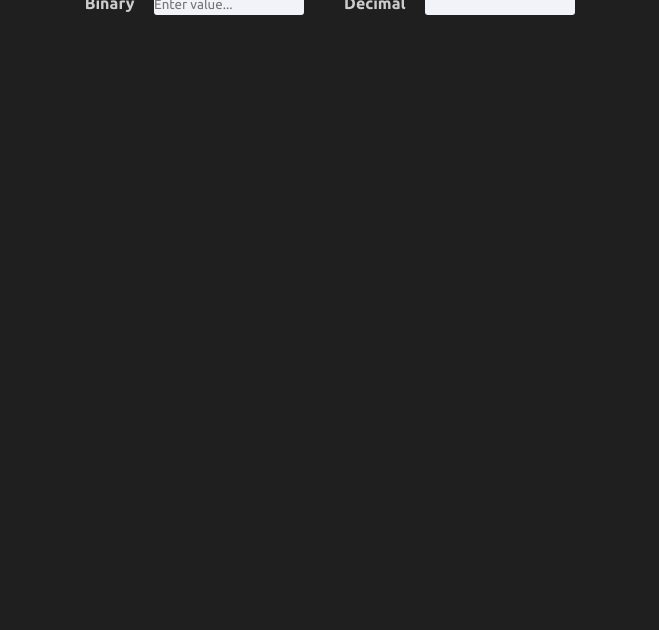
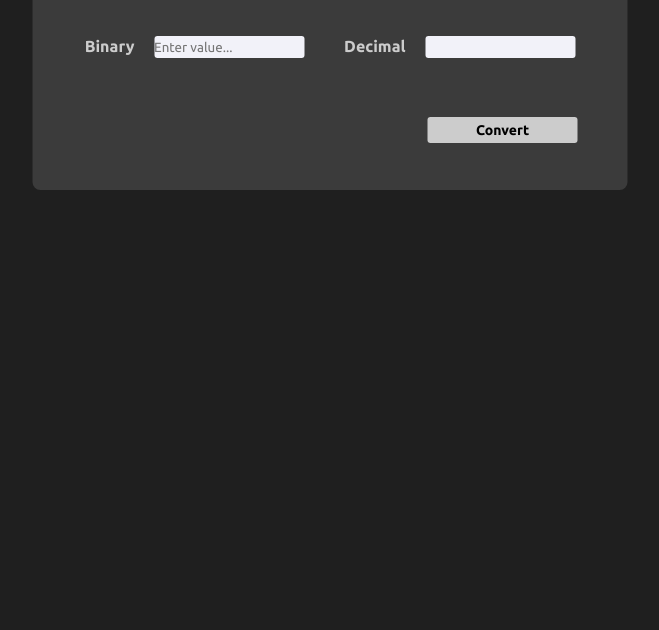
Before and after one commit to renanlisboa/Bin2Dec-Practicing, a plain HTML site: page index.html in a window 1280 px wide. Shown: the part 170-800 px from the top of the page, without its empty margins (310-969 px from the left). Drawn offline with Linux system fonts and the light colour scheme.

Commit message:
main-box added, changed hover color

```diff
--- a/index.html
+++ b/index.html
@@ -10,6 +10,7 @@
 </head>
 <body>
   <div id="page-bg">
+    <div class="main-box">
       <div class="container">
         <div class="header-box">
           <h2>Binary Converter</h2>
@@ -47,6 +48,10 @@
             </div>
         </div>
         </div>
+        <div class="converter-button">
+          <button class="btn">Convert</button>
+        </div>
+      </div>
     </div>
   </div>
   <script src="script.js"></script>
--- a/script.js
+++ b/script.js
@@ -1,8 +1,15 @@
-const exchangeBtn = document.querySelector('.exchange, a')
+// Converter Button
+
+
+
+
+
+// Toggle Button Functionality
+const toggleBtn = document.querySelector('.exchange, a')
 const binaryToDecimal = document.querySelector('.content-box-1')
 const decimalToBinary = document.querySelector('.hide-content-box-2')
 
-exchangeBtn.addEventListener('click', (e) => {
+toggleBtn.addEventListener('click', (e) => {
   // console.log('clicked')
   binaryToDecimal.classList.toggle('hide')
   decimalToBinary.classList.toggle('content-box-2')
--- a/style.css
+++ b/style.css
@@ -18,7 +18,13 @@ h2, p, a {
 }
 
 a:hover {
-  color: #fb3;
+  color: #AAAAF4;
+}
+
+.btn:hover {
+  background-color: #AAAAF4;
+  color: #fff;
+  cursor: pointer;
 }
 
 ul li {
@@ -28,6 +34,7 @@ ul li {
 html, body {
   height: 100%;
   font-family: 'Ubuntu', sans-serif;
+  background-color: #1f1f1f;
 }
 
 .hide {
@@ -42,15 +49,28 @@ html, body {
 /* Homepage */
 #page-bg {
   background-color: #1f1f1f;
-  height: 100%;
+  height: 100vh;
+  position: relative;
+}
+
+.main-box {
+  position: absolute;
+  top: 10%;
+  left: 50%;
+  transform: translateX(-50%);
+  background-color: #3b3b3b;
+  padding: 32px;
+  border-radius: 8px;
+  width: 595px;
+  height: 280px;
 }
 
 #page-bg .container {
   display: flex;
   flex-direction: column;
   align-items: center;
-  justify-content: center;
-  padding-top: 100px;
+  justify-content: space-evenly;
+  height: 100%;
 }
 
 #page-bg .container .header-box {
@@ -78,7 +98,7 @@ html, body {
   align-items: center;
   justify-content: space-between;
   position: fixed;
-  top: 128px;
+  top: 90px;
 }
 
 .container .binary-content {
@@ -100,7 +120,25 @@ html, body {
 
 .binary-content input, .decimal-content input  {
   width: 150px;
-  height: 20px;
+  height: 22px;
   border-radius: 3px;
   background-color: #F2F2F9;
 }
+
+#page-bg .container .converter-button {
+  display: flex;
+  align-items: center;
+  justify-content: flex-end;
+  width: 495px;
+  margin-top: 24px;
+}
+
+.converter-button button {
+  width: 150px;
+  height: 26px;
+  border-radius: 3px;
+  background-color: #ccc;
+  font-size: 14px;
+  font-weight: bold;
+  text-align: center;
+}
```
Lines whose indentation alone changed are shown as unchanged.
